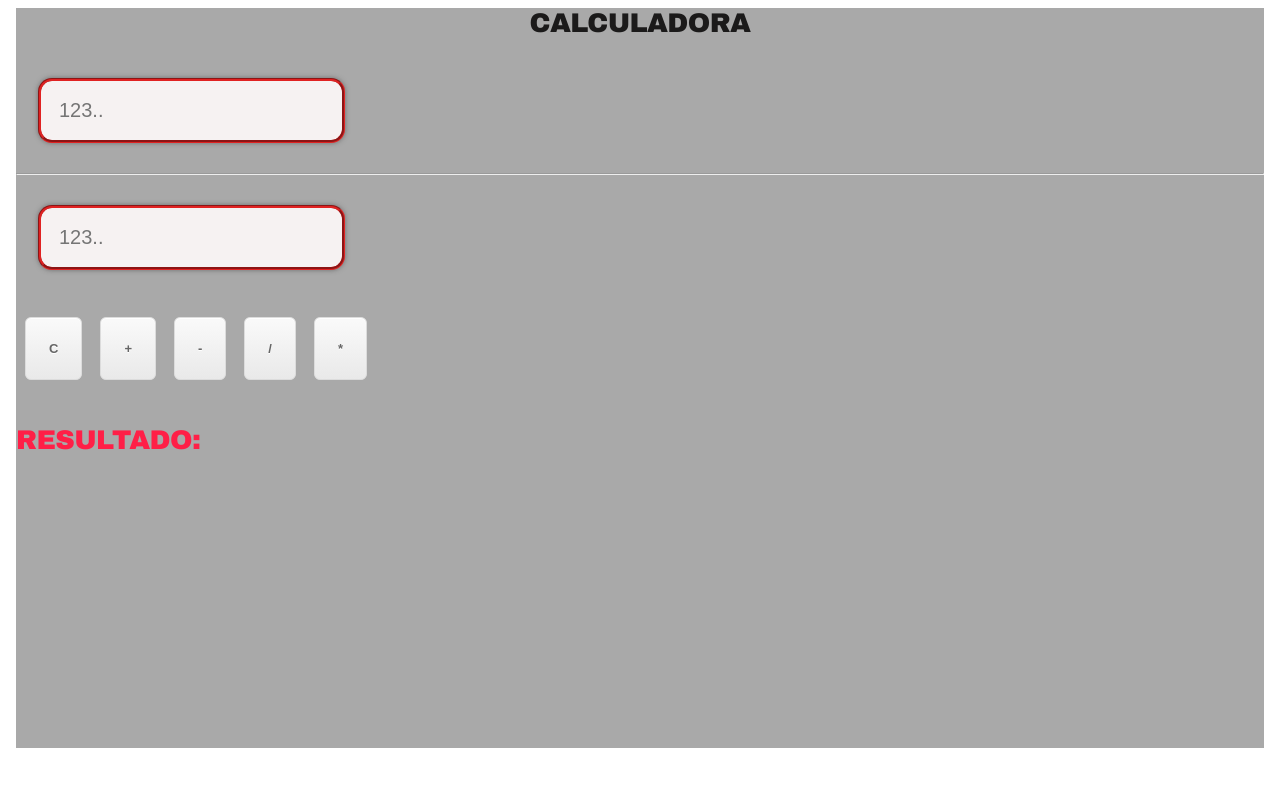
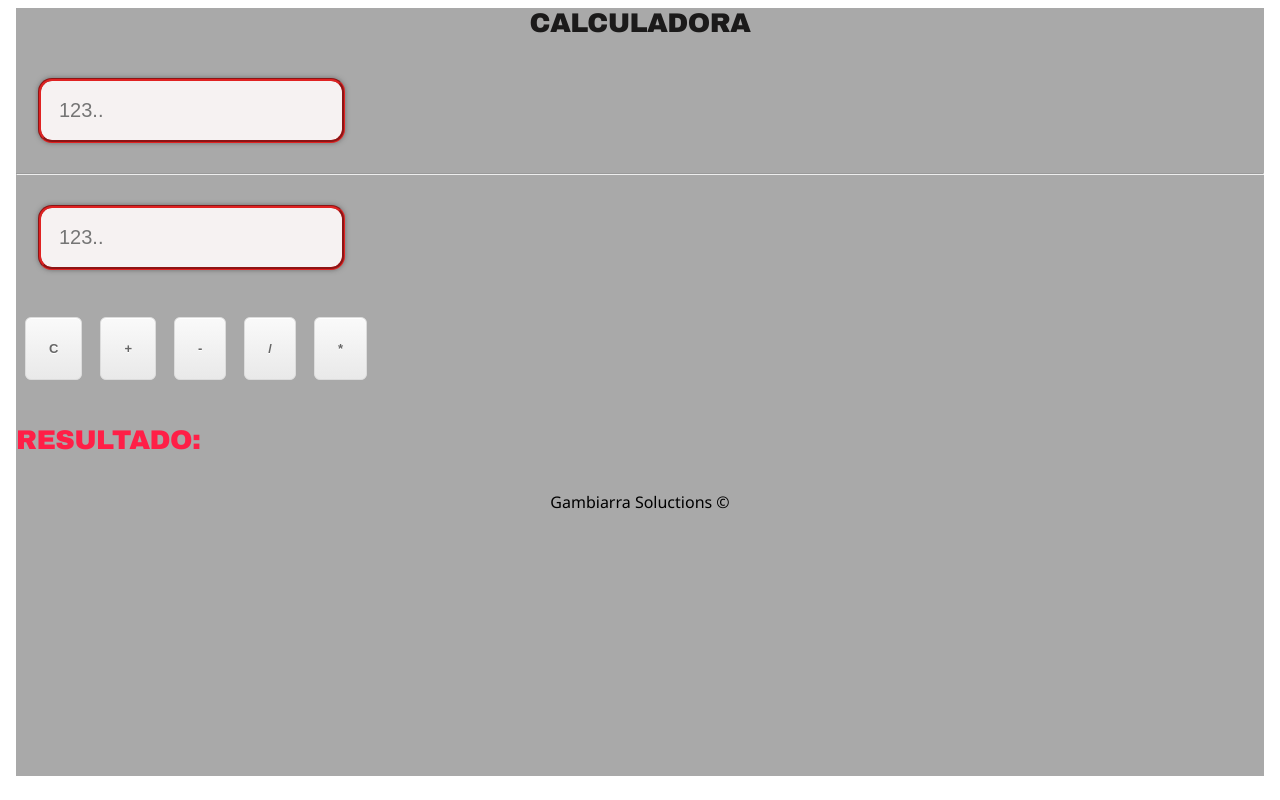
Before and after one commit to moaaskt/calculadora.moa, an Angular app: page / in a window 1280 px wide. Built offline with nearby package versions, Linux system fonts and the light colour scheme.

Commit message:
2 files modified

```diff
--- a/src/app/app.component.css
+++ b/src/app/app.component.css
@@ -85,3 +85,7 @@ text-transform: uppercase;
 h4 span{
  color:black;
 }
+footer{
+  text-align: center;
+  font-family: 'Segoe UI', Tahoma, Geneva, Verdana, sans-serif;
+}
--- a/src/app/app.component.html
+++ b/src/app/app.component.html
@@ -9,4 +9,5 @@
 <p><button title="Limpar" (click)="Limpar()" > C</button><button (click)="operation('+')" title="Somar"> + </button > <button (click)="operation('-')" title="Diminuir"> - </button> <button  (click)="operation('/')" title="Dividir">/</button> <button (click)="operation('*')" title="Subtrair">*</button>
 
   <h4 title="Resultado das somas"> Resultado: <span> {{ resultado }}</span></h4>
+  <footer>Gambiarra Soluctions &copy;</footer>
 </body>
```
